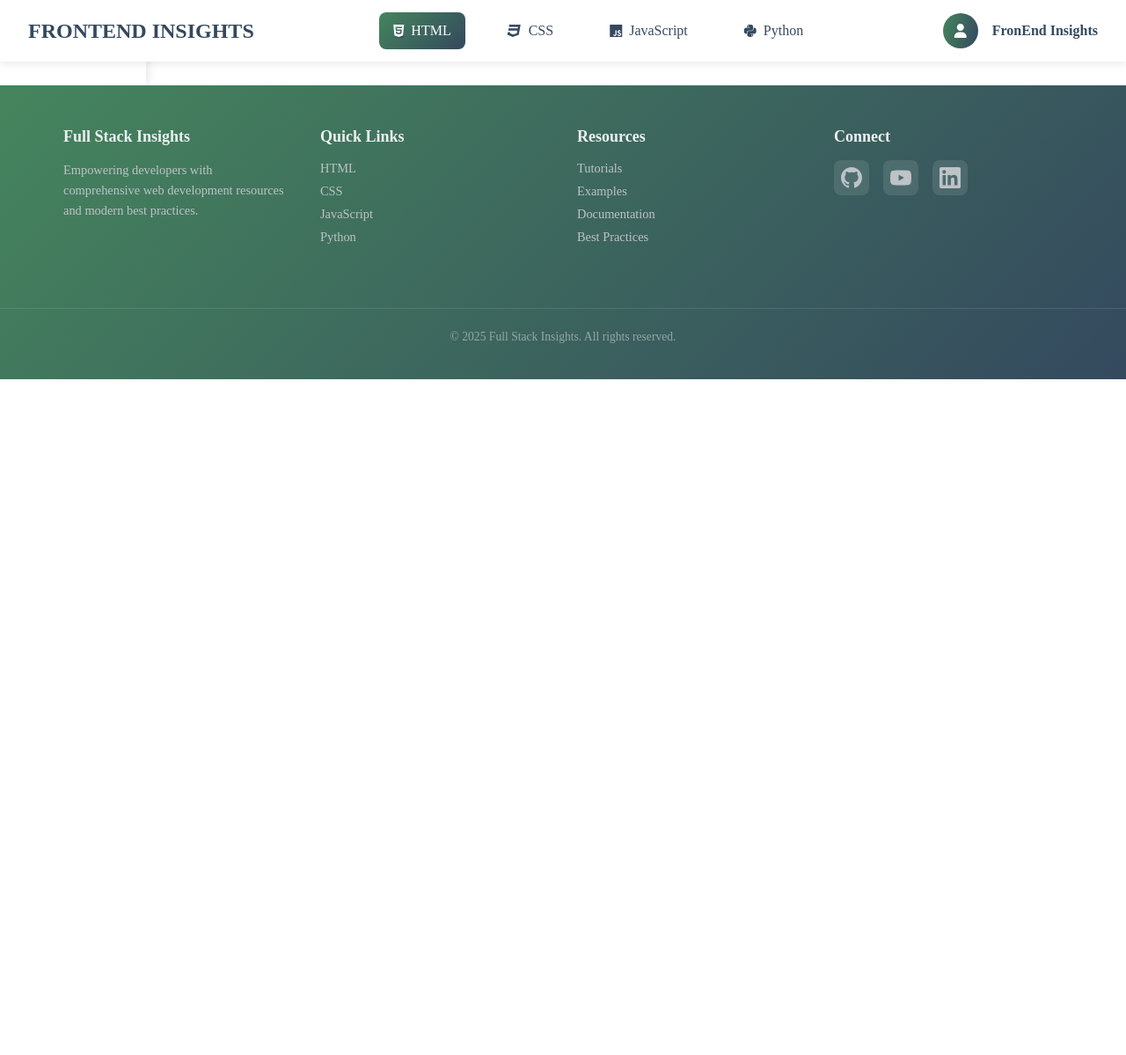
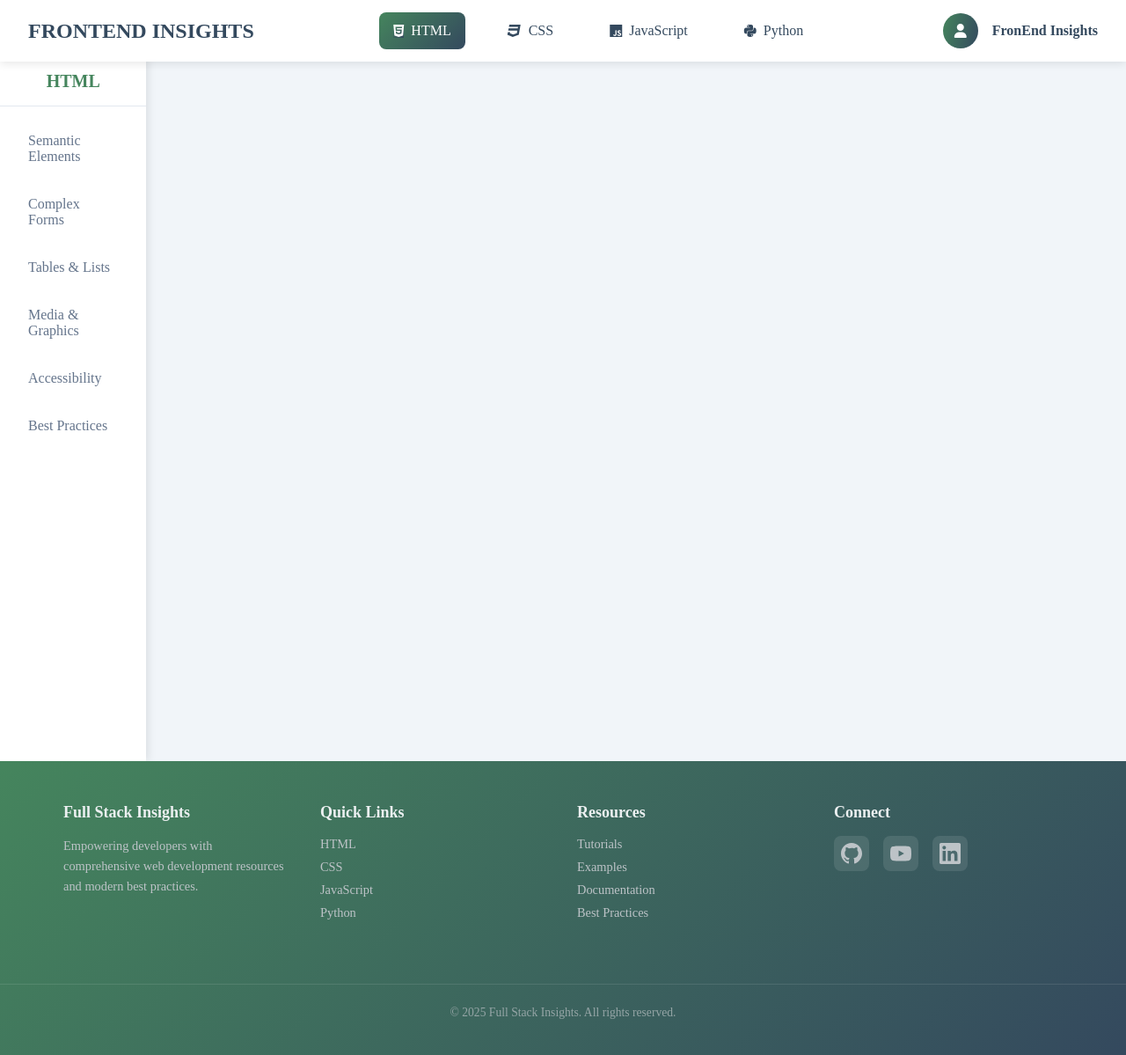
Before and after one commit to Full-Stack-Insights/Full-Stack-Insights, a Flask app: page /dashboard/html in a window 1280 px wide. Shown: the whole page at 88% size. Before the commit the page ends 431 px from the top, so only its background shows below. Run offline with Flask 3, Linux system fonts and the light colour scheme; some libraries are stand-ins or nearby versions.

Commit message:
added styles for dashboard sidebar and top nav

```diff
--- a/app.py
+++ b/app.py
@@ -29,7 +29,63 @@ def home():
 @app.route("/dashboard/<language>")
 def dashboard(language):
     """Renders the dashboard for a specific programming language."""
-    return render_template('dashboard/dashboard.html.jinja2', language=language)
+    print(f"Requested language dashboard: {language}")
+    print(request.args.get('concept'))
+    if language == "html":
+        language= "HTML"
+        resources = ["HTML Tutorial", "https://www.w3schools.com/html"]
+        concepts = [
+            "Semantic Elements",
+            "Complex Forms",
+            "Tables & Lists",
+            "Media & Graphics",
+            "Accessibility",
+            "Best Practices"
+        ]
+        return render_template("dashboard/dashboard.html.jinja2", lang=language, concepts=concepts, resources=resources)
+
+    elif language == "css":
+        language= "CSS"
+        resources = ["CSS Tutorial", "https://www.w3schools.com/css"]
+        concepts = [
+            "Grid Layout",
+            "Flexbox",
+            "Animations",
+            "Responsive Design",
+            "CSS Variables",
+            "Advanced Selectors",
+            "Performance"
+        ]
+        return render_template("dashboard/dashboard.html.jinja2", lang=language, concepts=concepts, resources=resources)
+
+    elif language == "javascript":
+        language= "JavaScript"
+        resources = ["JavaScript Tutorial", "https://www.w3schools.com/js"]
+        concepts = [
+            "ES6+ Features",
+            "DOM Manipulation",
+            "Async Programming",
+            "Error Handling",
+            "Modules",
+            "Best Practices"
+        ]
+        return render_template("dashboard/dashboard.html.jinja2", lang=language, concepts=concepts, resources=resources)
+
+    elif language == "python":
+        language= "Python"
+        resources = ["Python For Beginners", "https://www.python.org/about/gettingstarted"]
+        concepts = [
+            "Templating Engines",
+            "Data Processing for Frontend",
+            "File Handling & Media",
+            "Frontend Asset Management",
+            "PyScript",
+            "Python-based UI Frameworks"
+        ]
+        return render_template("dashboard/dashboard.html.jinja2", lang=language, concepts=concepts, resources=resources)
+
+    else:
+        return "Language not found", 404
 
 
 
--- /dev/null
+++ b/static/css/dashboard/dasboard.css
@@ -0,0 +1,123 @@
+/* Main Content */
+.dashboard-container{
+    min-height: 100vh;
+    background: #f1f5f9;
+}
+
+.content-header {
+    display: flex;
+    justify-content: space-between;
+    align-items: center;
+    margin-bottom: 2rem;
+    flex-wrap: wrap;
+    gap: 1rem;
+}
+
+.content-header h1 {
+    color: #1e293b;
+    font-size: 2rem;
+    font-weight: 700;
+}
+
+/* Content Body */
+.content-body {
+    background: #fff;
+    border-radius: 12px;
+    padding: 2rem;
+    box-shadow: 0 4px 6px -1px rgba(0,0,0,0.1);
+    min-height: 600px;
+}
+
+.resource-link {
+    font-size: 16px;
+    color: #007BFF;
+    text-decoration: none;
+}
+
+.intro p{
+    margin-top: 1rem; color: #475569;
+}
+
+
+.concepts-intro{
+    margin-top: 2rem;
+}
+.concepts-intro h3 {
+    margin-bottom: 1rem; color: #1e293b;
+}
+
+.concept-description {
+    background: #f8fafc;
+    margin-bottom: 1rem;
+    padding: 2rem;
+    border-radius: 8px;
+    color: #64748b;
+}
+
+/* Ensure Bootstrap gaps work */
+.row.g-4 {
+    --bs-gutter-x: 1.5rem;
+    --bs-gutter-y: 1.5rem;
+}
+
+.row.g-4 > * {
+    padding-right: calc(var(--bs-gutter-x) * 0.5);
+    padding-left: calc(var(--bs-gutter-x) * 0.5);
+    margin-top: var(--bs-gutter-y);
+}
+.concept-description h4 {
+    color: #1e293b;
+    margin-bottom: 1rem;
+}
+.concept-description p {
+    line-height: 1.6;
+    margin-bottom: 1rem;
+}
+
+/* CSS Grid Layout for Concept Descriptions */
+.concept-grid {
+    display: grid;
+    grid-template-columns: 1fr 1fr;
+    gap: 2rem;
+    margin-bottom: 2rem;
+}
+
+/* Responsive Design */
+@media (max-width: 1024px) {
+
+    .main-content {
+        padding: 1.5rem;
+    }
+}
+
+@media (max-width: 1000px) {
+        /* Stack grid items on mobile */
+    .concept-grid {
+        grid-template-columns: 1fr;
+        gap: 1.5rem;
+    }
+}
+
+
+@media (max-width: 768px) {
+
+    .main-content {
+        width: 100%;
+        padding: 1rem;
+    }
+
+    .content-header {
+        flex-direction: column;
+        align-items: flex-start;
+    }
+
+
+
+}
+
+@media (max-width: 480px) {
+    .content-body {
+        padding: 1rem;
+    }
+
+}
--- a/static/css/dashboard/sidebar.css
+++ b/static/css/dashboard/sidebar.css
@@ -5,12 +5,14 @@
     box-shadow: 2px 0 10px rgba(0,0,0,0.1);
     transition: transform 0.3s ease;
     z-index: 900;
+     min-height: 100vh;
+    margin-top: 65px;
 }
 
 .sidebar-header {
-
-    padding: 2rem;
+    padding: 1rem 0;
     border-bottom: 1px solid #e2e8f0;
+    text-align: center;
 }
 
 .sidebar-header h3 {
@@ -55,7 +57,7 @@
 }
 
 
-@media (max-width: 768px) {
+@media (max-width: 1000px) {
         .top-nav {
         padding: 0 1rem;
     }
--- a/static/css/main.css
+++ b/static/css/main.css
@@ -1,6 +1,7 @@
 @import url('./homecss/home-banner.css');
 @import url('./homecss/home-cards.css');
 @import url('./footer.css');
+@import url('./dashboard/dasboard.css');
 @import url('./dashboard/topnav.css');
 @import url('./dashboard/sidebar.css');
 
@@ -35,3 +36,7 @@ a {
     margin: 0;
     padding: 0;
 }
+
+body {
+    height: 100%;
+}
--- a/templates/base.html.jinja2
+++ b/templates/base.html.jinja2
@@ -13,8 +13,6 @@
 
 
     {% block main %}
-
-
     {% endblock main %}
 
   <footer class="site-footer">
--- a/templates/dashboard/dashboard.html.jinja2
+++ b/templates/dashboard/dashboard.html.jinja2
@@ -7,8 +7,10 @@
 {% endblock header %}
 
 {% block main %}
+<main class="main-dashboard-content">
     <div class="dashboard-container">
-        {% include 'dashboard/sidebar.html.jinja2' %}
+    {% include 'dashboard/sidebar.html.jinja2' %}
+
         {# {% if request.args.get('concept') != None  %}<!-- Conditional content includes based on request parameters -->
             {% include 'dashboard/concept.html.jinja2' %}
         {% else %}<!-- Conditional content includes based on request parameters -->
@@ -17,4 +19,5 @@
         {% endif %} #}
 
     </div>
+</main>
 {% endblock main %}
```
